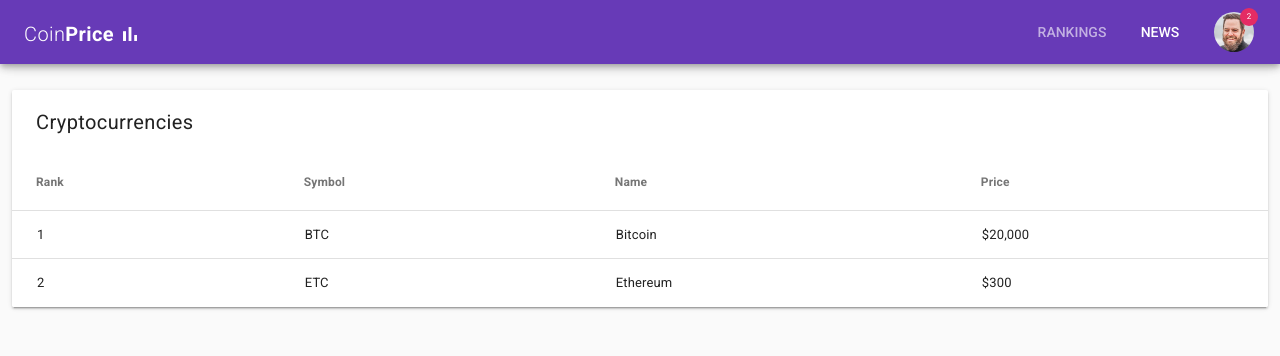
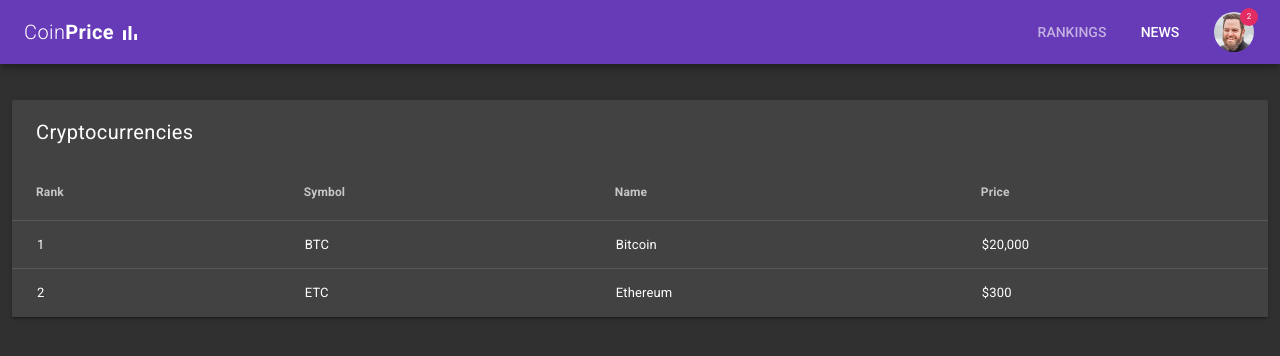
Before and after one commit to gustsu/vue-cryptocurrency-app, a Vue app: page / in a window 1280 px wide. Shown: the top 356 px of the page. Built offline with nearby package versions, Linux system fonts and the light colour scheme.

Commit message:
fixed vun

```diff
--- a/package.json
+++ b/package.json
@@ -8,6 +8,7 @@
     "lint": "vue-cli-service lint"
   },
   "dependencies": {
+    "axios": "^0.19.0",
     "core-js": "^2.6.5",
     "vue": "^2.6.10",
     "vue-material": "^1.0.0-beta-11",
--- a/src/App.vue
+++ b/src/App.vue
@@ -25,7 +25,7 @@ export default {
 	(
 		primary: md-get-palette-color(deeppurple, 500),
 		accent: #e42c64,
-		theme: light // This can be dark or light
+		theme: dark // This can be dark or light
 	)
 );
 @import '~vue-material/dist/theme/all';
@@ -34,6 +34,6 @@ export default {
 	max-width: 1280px;
 	width: 100%;
 	margin: 0px auto;
-	padding: 90px 12px 0px;
+	padding: 100px 12px 0px;
 }
 </style>
--- a/src/components/NavBar.vue
+++ b/src/components/NavBar.vue
@@ -5,7 +5,7 @@
 				<h3 class="md-title" id="logo">
 					<span>Coin</span>
 					<span class="bold">Price</span>
-					<i class="material-icons">bar_chart</i>
+					<md-icon>bar_chart</md-icon>
 				</h3>
 			</router-link>
 
@@ -56,6 +56,9 @@
 	top: 0px;
 	z-index: 5;
 }
+#nav .md-toolbar {
+	height: 60px;
+}
 #logo-link {
 	flex: 1 1 auto;
 }
@@ -64,7 +67,6 @@
 
 	i {
 		position: relative;
-		top: 5px;
 		left: 4px;
 	}
 
@@ -90,7 +92,12 @@
 }
 .md-list-item {
 	transition: background 0.25s;
-	cursor: pointer;
+	cursor: pointerl;
+
+	&:hover {
+		// background: rgba(255, 255, 255, 0.2);
+		cursor: pointer;
+	}
 }
 </style>
 
```
Also changed, not shown: src/services/CoinApiService.js (added, +19 -0 lines), 1 other file (tests, documents, lock files or other folders).
